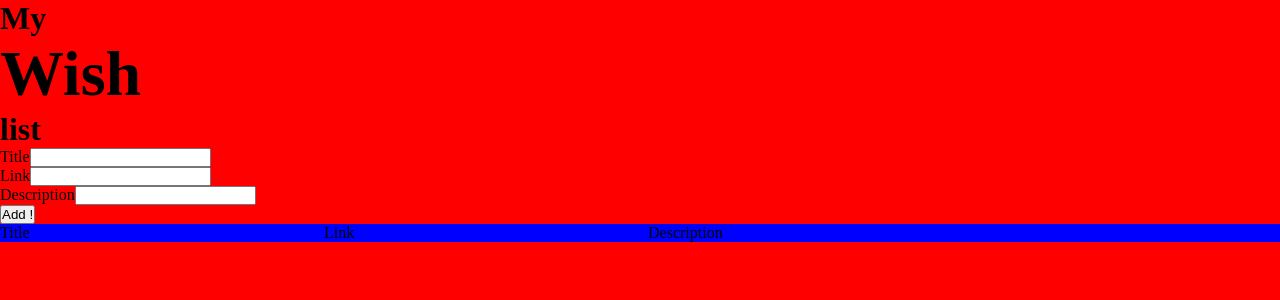
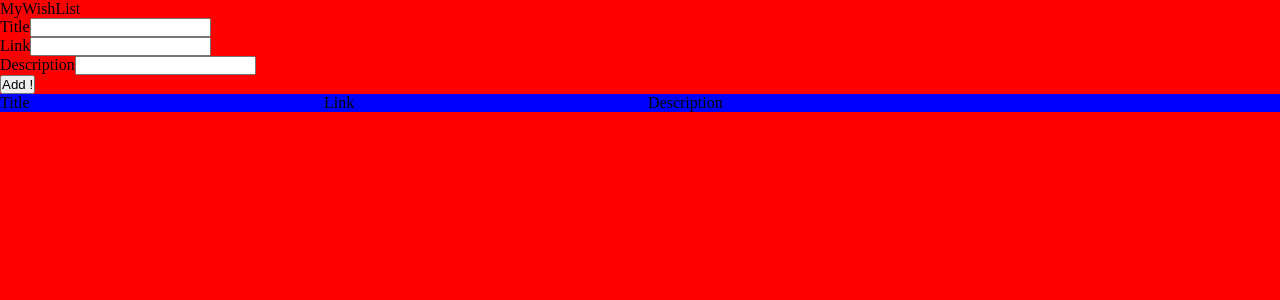
Before and after one commit to Scharlyopitz/Wishlist-React, a React (Vite) app: page / in a window 1280 px wide. Shown: the top 300 px of the page. Built offline with nearby package versions, Linux system fonts and the light colour scheme.

Commit message:
Header mise au propre

```diff
--- a/src/components/Header.jsx
+++ b/src/components/Header.jsx
@@ -1,9 +1,9 @@
 export default function Header() {
   return (
-    <div>
-      <h1>
-        My<h1>Wish</h1>list
-      </h1>
-    </div>
+    <header>
+      <span>My</span>
+      <span>Wish</span>
+      <span>List</span>
+    </header>
   );
 }
```
